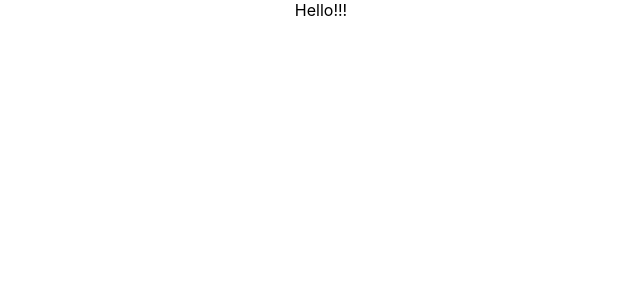
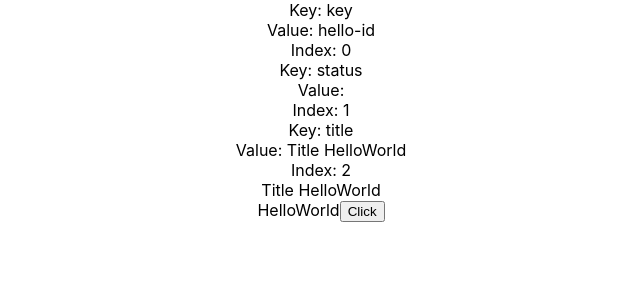
Before and after one commit to gianni92-carb/demo, a React (Create React App) app: page / in a window 1280 px wide. Shown: the top 300 px of the page, without its empty margins (319-959 px from the left). Built offline with nearby package versions, Linux system fonts and the light colour scheme.

Commit message:
-gcarboni-VDEV-0000: refactor

```diff
--- a/src/App.js
+++ b/src/App.js
@@ -5,7 +5,7 @@ import HelloWorld from './HelloWorld.jsx';
 function App() {
   return (
     <div className="App">
-        Hello!!!
+        <HelloWorld/>
     </div>
   );
 }
```
